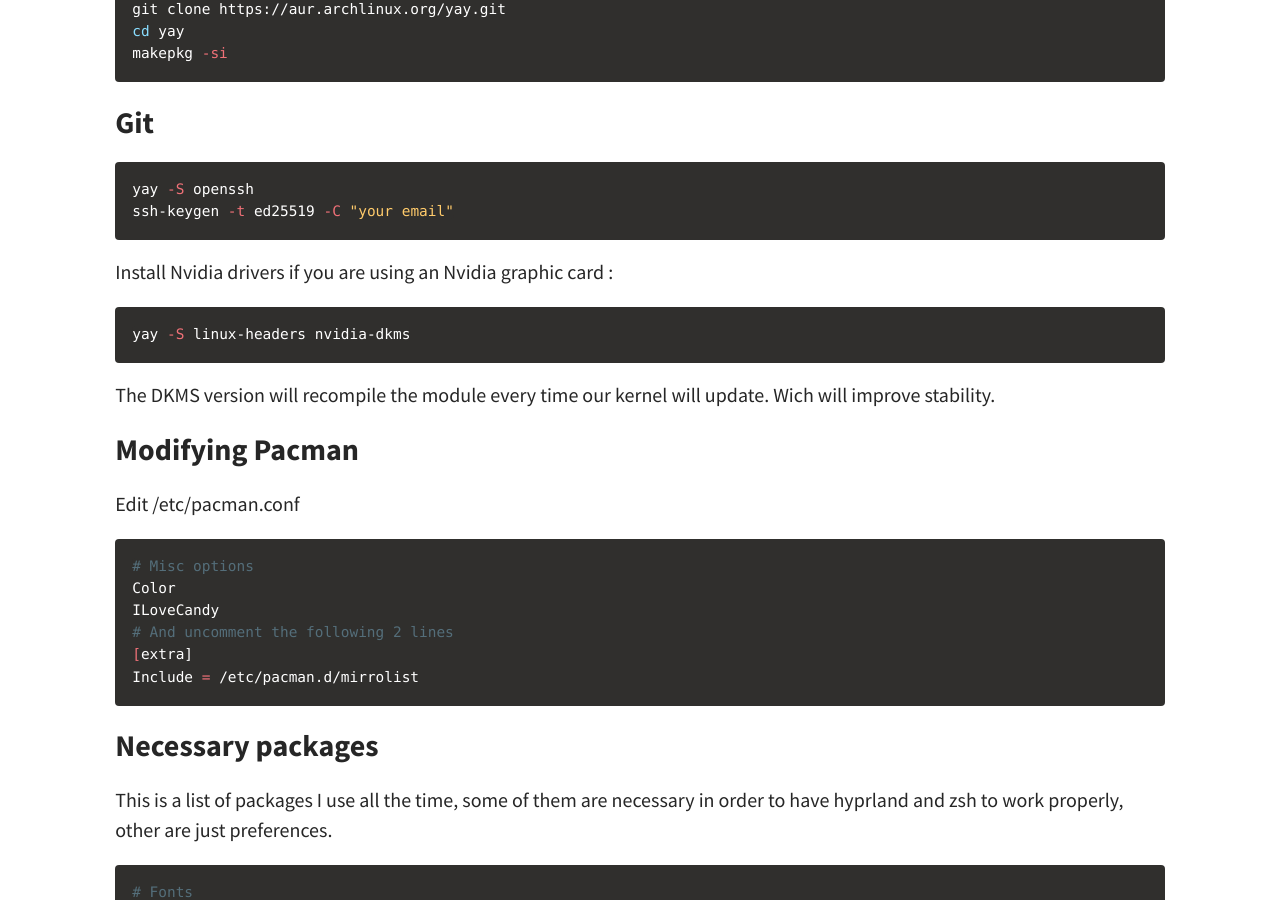
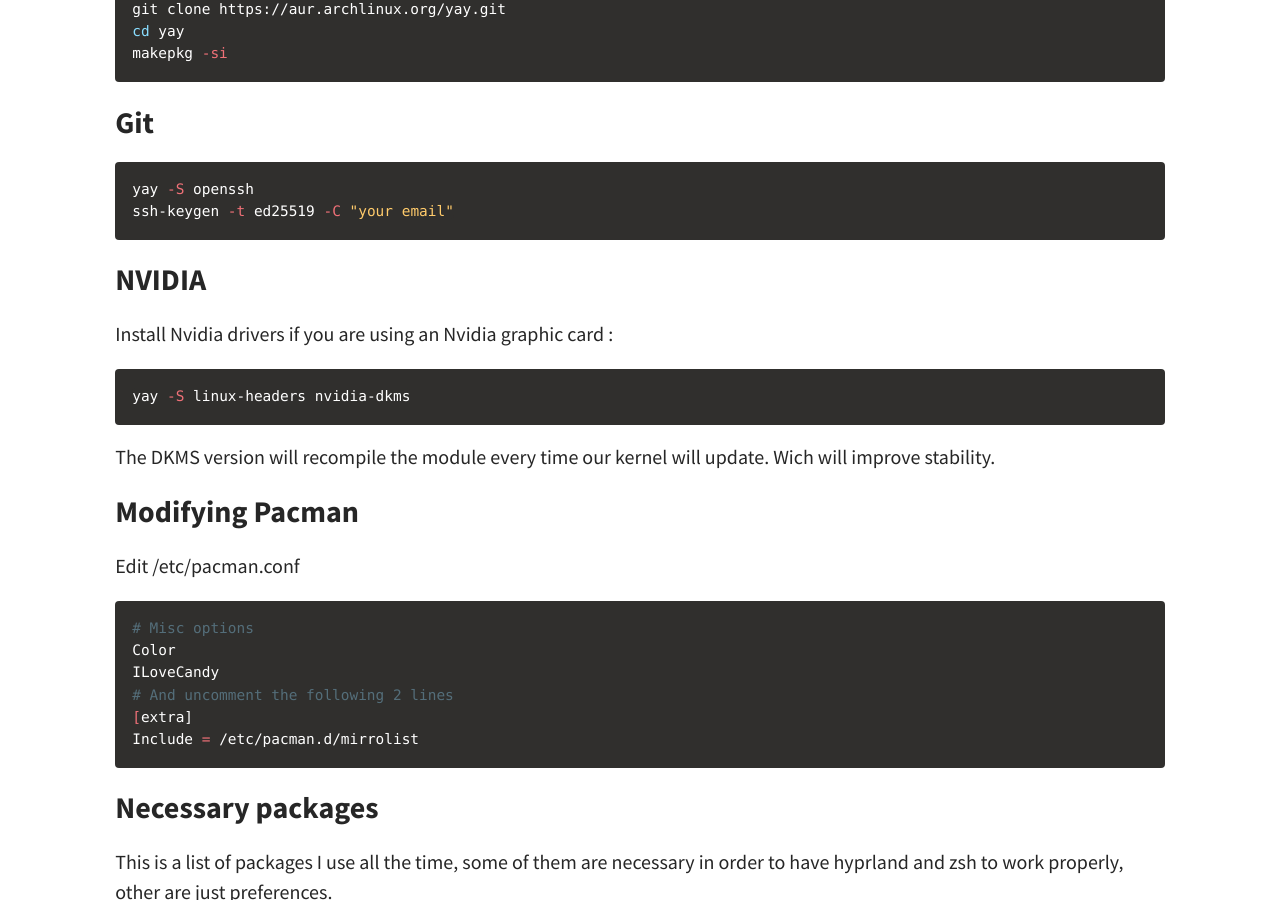
Before and after one commit to cristalcorp/cristalcorp.github.io, a Jekyll site: the page built from _posts/2024-12-14-Arch.md, in a window 1280 px wide and 900 px high, scrolled down 3845 px. Built offline with Jekyll 4.4.1, drawn with Linux system fonts in a browser that asks for light colours; a script that is not in the unit is left out.

Commit message:
Arch post install config

````diff
--- a/_posts/2024-12-14-Arch.md
+++ b/_posts/2024-12-14-Arch.md
@@ -91,6 +91,7 @@ makepkg -si
 yay -S openssh
 ssh-keygen -t ed25519 -C "your email"
 ```
+### NVIDIA
 Install Nvidia drivers if you are using an Nvidia graphic card :
 ```bash
 yay -S linux-headers nvidia-dkms
````
